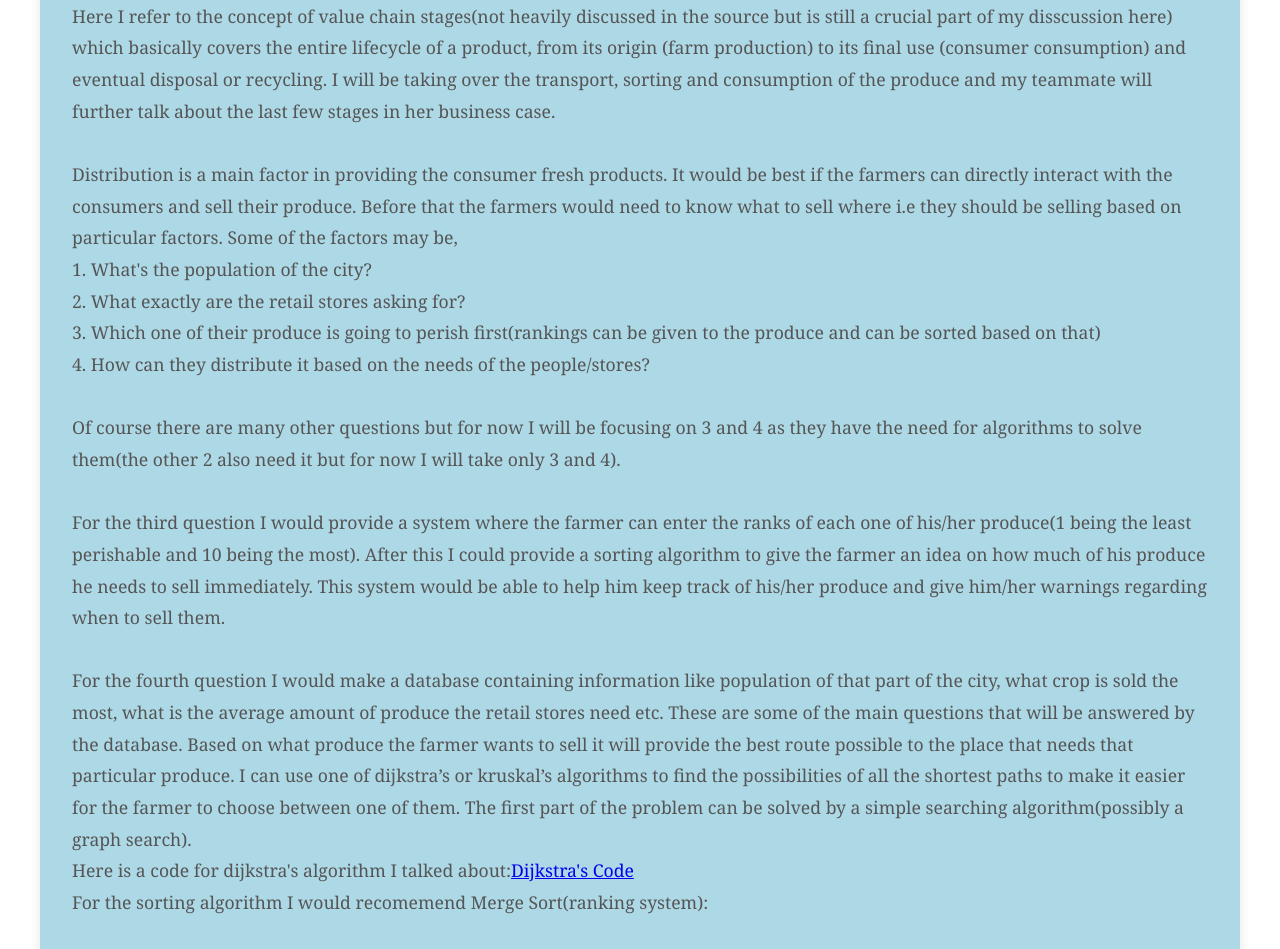
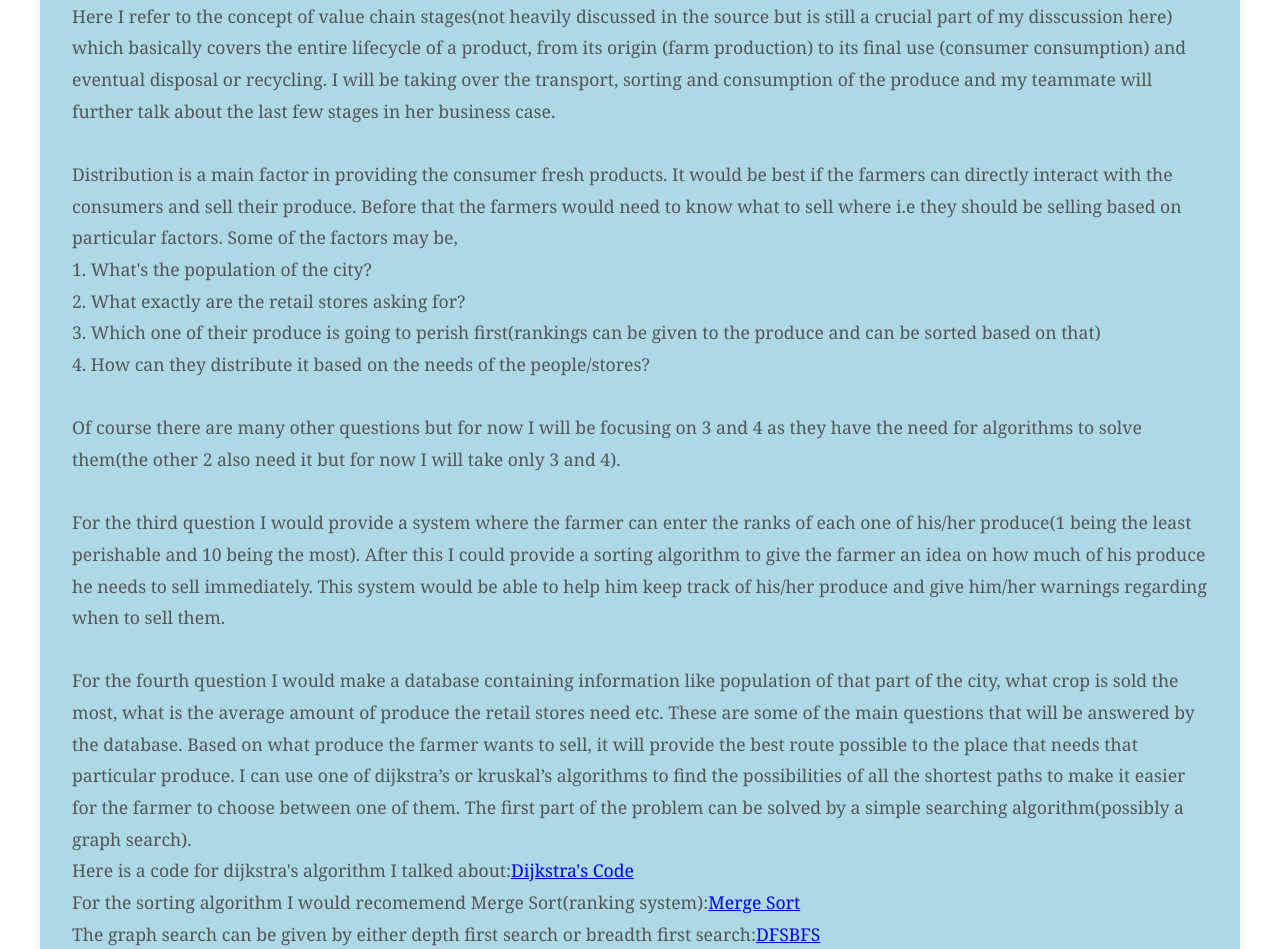
Before and after one commit to thanmayee-shetty/asthavyastha.github.io, a plain HTML site: page thanmayee.html in a window 1280 px wide. Shown: the part 1458-2407 px from the top of the page. Drawn offline with Linux system fonts and the light colour scheme.

Commit message:
Minor changes in thanmayee.html

```diff
--- a/thanmayee.html
+++ b/thanmayee.html
@@ -52,9 +52,10 @@ Of course there are many other questions but for now I will be focusing on 3 and
 <br><br>
 For the third question I would provide a system where the farmer can enter the ranks of each one of his/her produce(1 being the least perishable and 10 being the most). After this I could provide a sorting algorithm to give the farmer an idea on how much of his produce he needs to sell immediately. This system would be able to help him keep track of his/her produce and give him/her warnings regarding when to sell them.
 <br><br>
-For the fourth question I would make a database containing information like population of that part of the city, what crop is sold the most, what is the average amount of produce the retail stores need etc. These are some of the main questions that will be answered by the database. Based on what produce the farmer wants to sell it will provide the best route possible to the place that needs that particular produce. I can use one of dijkstra’s or kruskal’s algorithms to find the possibilities of all the shortest paths to make it easier for the farmer to choose between one of them. The first part of the problem can be solved by a simple searching algorithm(possibly a graph search).
+For the fourth question I would make a database containing information like population of that part of the city, what crop is sold the most, what is the average amount of produce the retail stores need etc. These are some of the main questions that will be answered by the database. Based on what produce the farmer wants to sell, it will provide the best route possible to the place that needs that particular produce. I can use one of dijkstra’s or kruskal’s algorithms to find the possibilities of all the shortest paths to make it easier for the farmer to choose between one of them. The first part of the problem can be solved by a simple searching algorithm(possibly a graph search).
       <br>Here is a code for dijkstra's algorithm I talked about:<a href="https://github.com/thanmayee-shetty/asthavyastha.github.io/blob/main/dijkstra.cpp" target="_blank">Dijkstra's Code</a>
-      <br>For the sorting algorithm I would recomemend Merge Sort(ranking system):
+      <br>For the sorting algorithm I would recomemend Merge Sort(ranking system):<a href="https://github.com/thanmayee-shetty/asthavyastha.github.io/blob/main/mergesort.cpp" target="_blank">Merge Sort</a>
+      <br>The graph search can be given by either depth first search or breadth first search:<a href="https://github.com/thanmayee-shetty/asthavyastha.github.io/blob/main/dfs.cpp" target="_blank">DFS</a><a href="https://github.com/thanmayee-shetty/asthavyastha.github.io/blob/main/bfs.cpp" target="_blank">BFS</a>
       </p>
         </section>
     </main>
```
